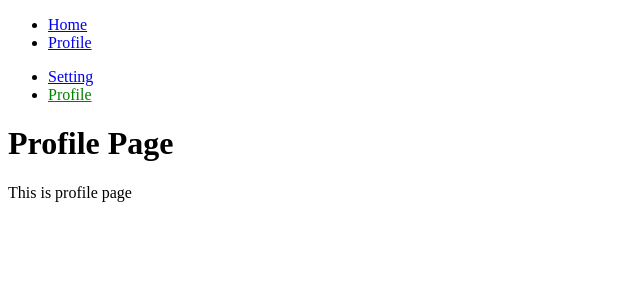
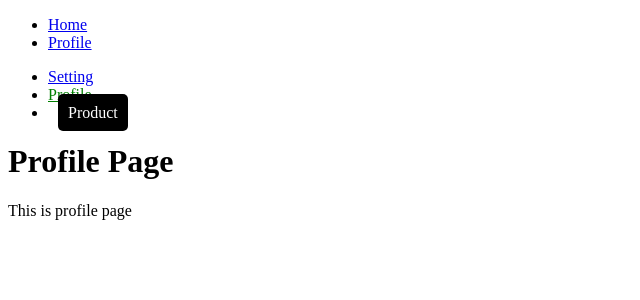
Before and after one commit to CHANDAN-su/reactApplication, a React (Vite) app: page /dashboard/profile in a window 1280 px wide. Shown: the top 300 px of the page, without its empty margins (0-640 px from the left). Built offline with nearby package versions, Linux system fonts and the light colour scheme.

Commit message:
NavLink attribute [className {isactive}]
Style Link in react

```diff
--- a/Component/RecatRouterDom/LinkAttribute.jsx
+++ b/Component/RecatRouterDom/LinkAttribute.jsx
@@ -1,6 +1,6 @@
 import React from 'react'
 import { use } from 'react';
-import { Routes, Route, Link, useLocation, Outlet } from "react-router-dom";
+import { Routes, Route, Link, useLocation, Outlet, NavLink } from "react-router-dom";
 import "../RecatRouterDom/style.css";
 
 const Home = () => {
@@ -84,6 +84,9 @@ const Dashboard  = () => {
                         {/* Explicit relative="path" */}
                         <Link to="profile" relative="path" style={{color: "green"}}>Profile</Link>
                     </li>
+                    <li>
+                    <NavLink to="product" className={({isActive}) => (isActive ? "inactive-class" : "active-class")}>Product</NavLink>
+                    </li>
                 </ul>
             </nav>
 
```
